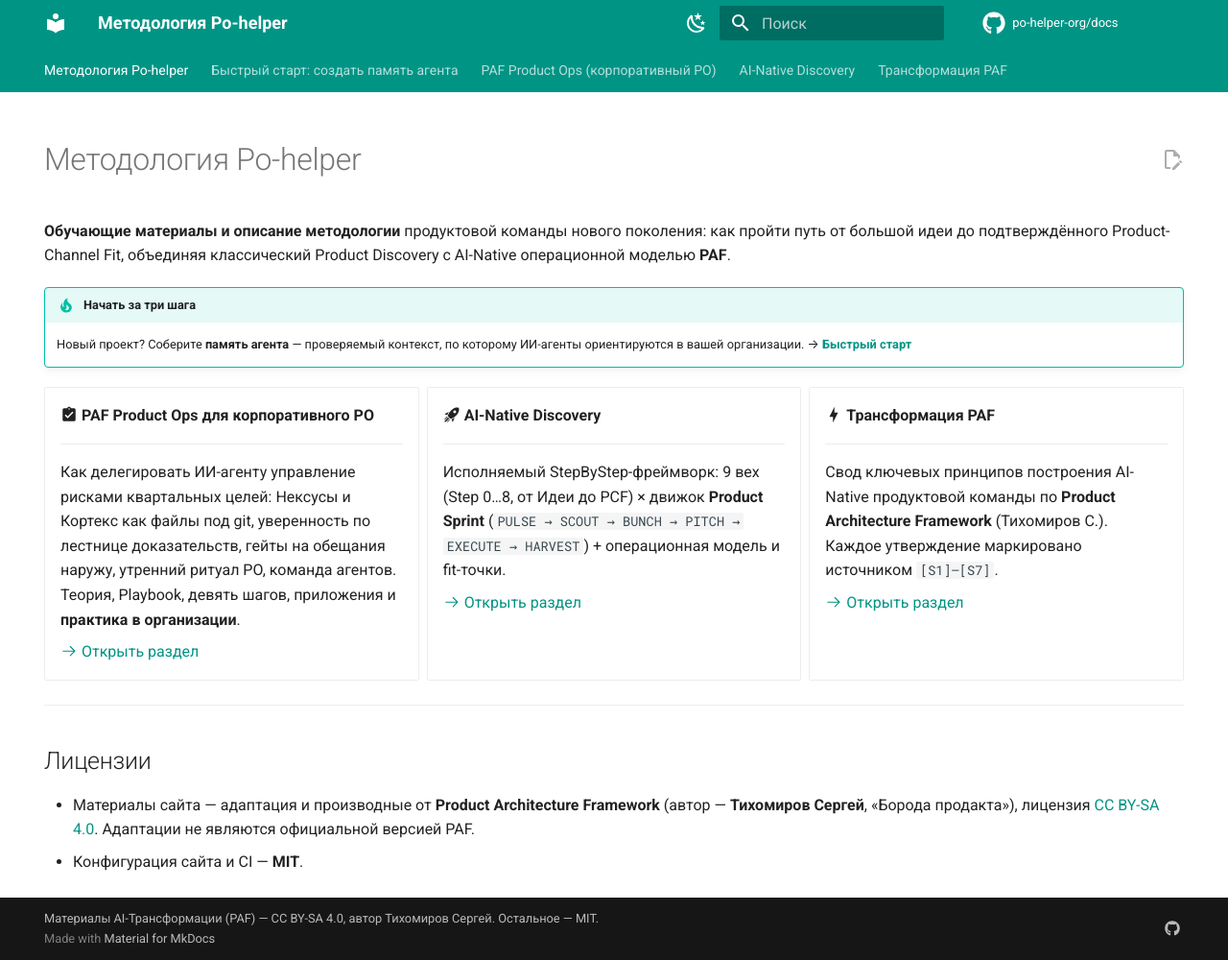
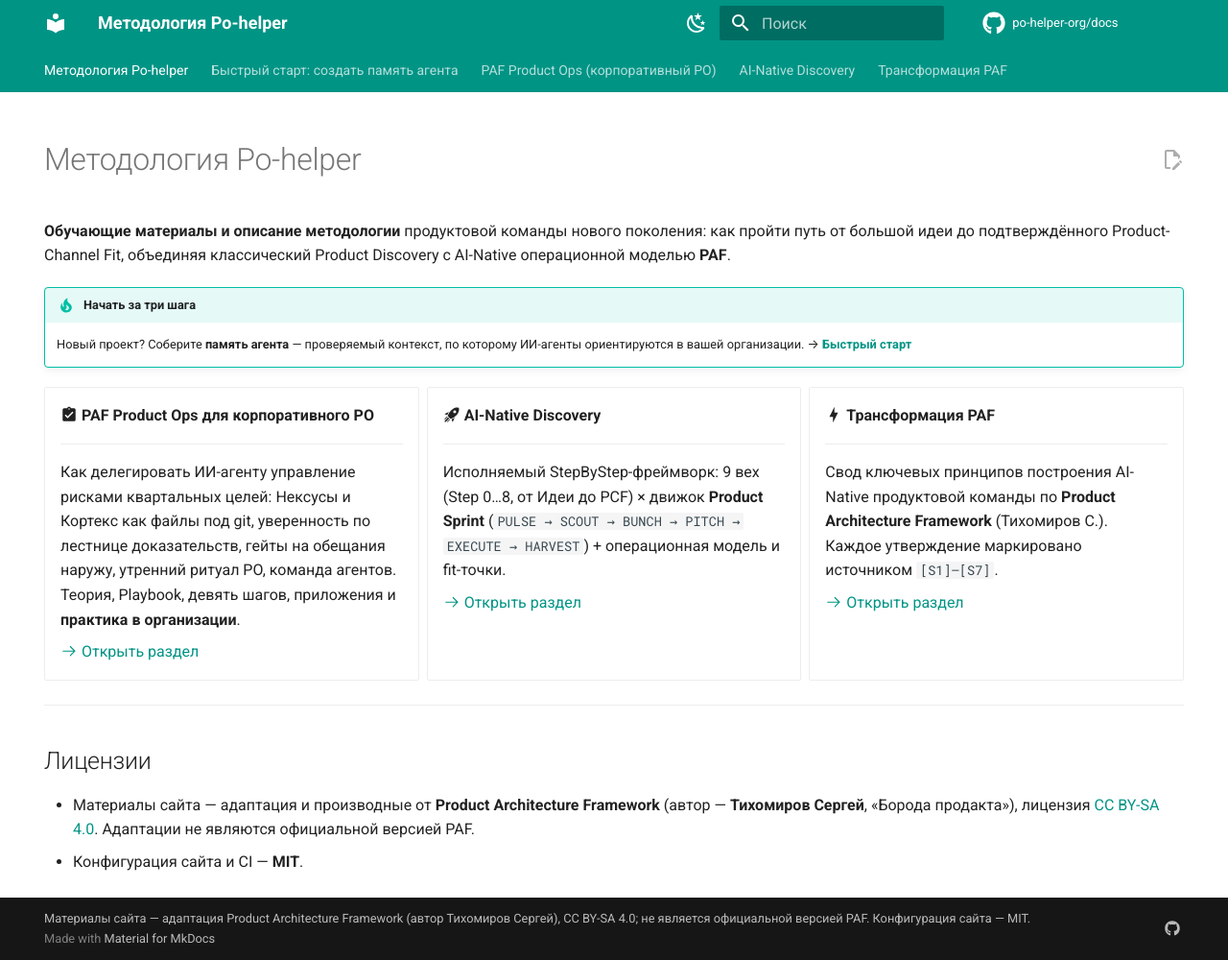
Before and after one commit to po-helper-org/docs, an MkDocs documentation site: the page built from docs/index.md, in a window 1280 px wide and 1000 px high. Shown: the whole window at 96% size. Built offline with MkDocs 1.6.1 and Material for MkDocs 9.7.7, drawn with Linux system fonts in a browser that asks for light colours; comment, search, counter and statistics services are not loaded.

Commit message:
docs: исходник Word v25, лицензии CC BY-SA для производных PAF
- po-methodology: v20 заменён редакцией 25 (обезличена); v20 остаётся в истории;
- README, mkdocs.yml, главная: всё содержимое docs/ — адаптация PAF под CC BY-SA 4.0,
  конфигурация сайта — MIT.

Co-Authored-By: Claude Sonnet 5.5 <noreply@anthropic.com>

```diff
--- a/mkdocs.yml
+++ b/mkdocs.yml
@@ -5,8 +5,8 @@ site_description: >-
   Исполняемый StepByStep-фреймворк продуктовой команды нового поколения.
 site_author: Po-helper / PAF (Тихомиров С.)
 copyright: >-
-  Материалы AI-Трансформации (PAF) — CC BY-SA 4.0, автор Тихомиров Сергей.
-  Остальное — MIT.
+  Материалы сайта — адаптация Product Architecture Framework (автор Тихомиров Сергей),
+  CC BY-SA 4.0; не является официальной версией PAF. Конфигурация сайта — MIT.
 
 repo_url: https://github.com/po-helper-org/docs
 repo_name: po-helper-org/docs
```
Also changed, not shown: README.md (+6 -3 lines), po-methodology/README.md (added, +13 -0 lines), 1 other file.
